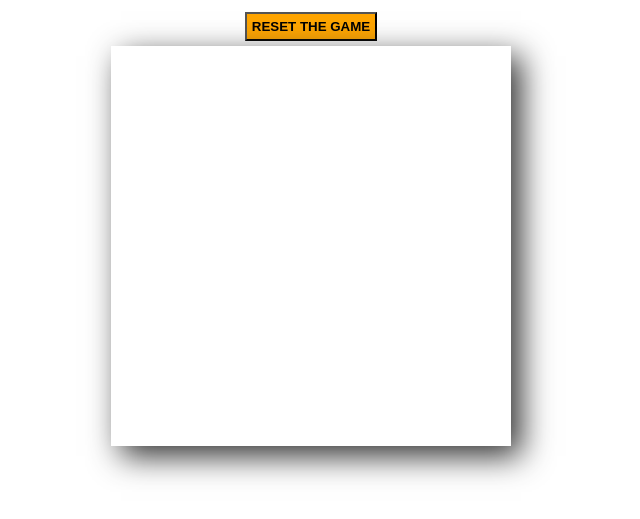
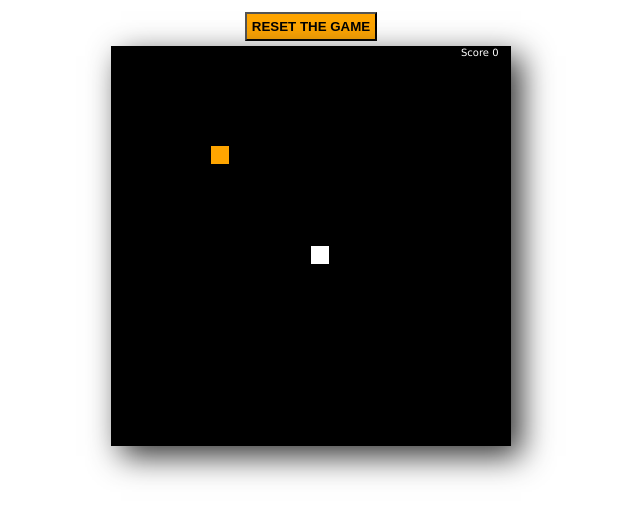
Before and after one commit to Code-Institute-Submissions/danthestar-MS2, a plain HTML site: page index.html in a window 1280 px wide. Shown: the part 207-726 px from the top of the page, without its empty margins (329-969 px from the left). Drawn offline with Linux system fonts and the light colour scheme; files that its build step writes are made by us from their sources.

Commit message:
trying to fix sound issues

```diff
--- a/Znake/index.js
+++ b/Znake/index.js
@@ -28,9 +28,9 @@ let ySpeed = 0;
 let result = 0;
 
 
-const biteSound = new Audio("assets/mp3/biteapple.mp3");  // for eating food
-const gameovSound = new Audio("assets/mp3/gameov,mp3");   // for hiting canvas
-let droidSound = new Audio("assets/mp3/driod.mp3");      // for hiting it self
+const biteSound = new Audio("Znake/assets/mp3/biteapple.mp3");  // for eating food
+const gameovSound = new Audio("Znake/assets/mp3/gameov.mp3");   // for hiting canvas
+let droidSound = new Audio("Znake/assets/mp3/driod.mp3");      // for hiting it self
 
 // game loop sequence's
 function drawZnakeGame(){
--- a/index.html
+++ b/index.html
@@ -4,7 +4,7 @@
     <meta charset="UTF-8">
     <meta name="viewport" content="width=device-width, initial-scale=1.0">
     <title>MS2</title>
-    <link rel="stylesheet" href="assets/css/style.css">
+    <link rel="stylesheet" href="Znake/assets/css/style.css">
 
 </head>
 <body>
@@ -12,6 +12,6 @@
     <button id="reset" onclick="location.reload()">RESET THE GAME</button>
 
     <canvas id="game" width="400" height="400">
-    <script src="index.js"></script>
+    <script src="Znake/index.js"></script>
 </body>
 </html>
```
